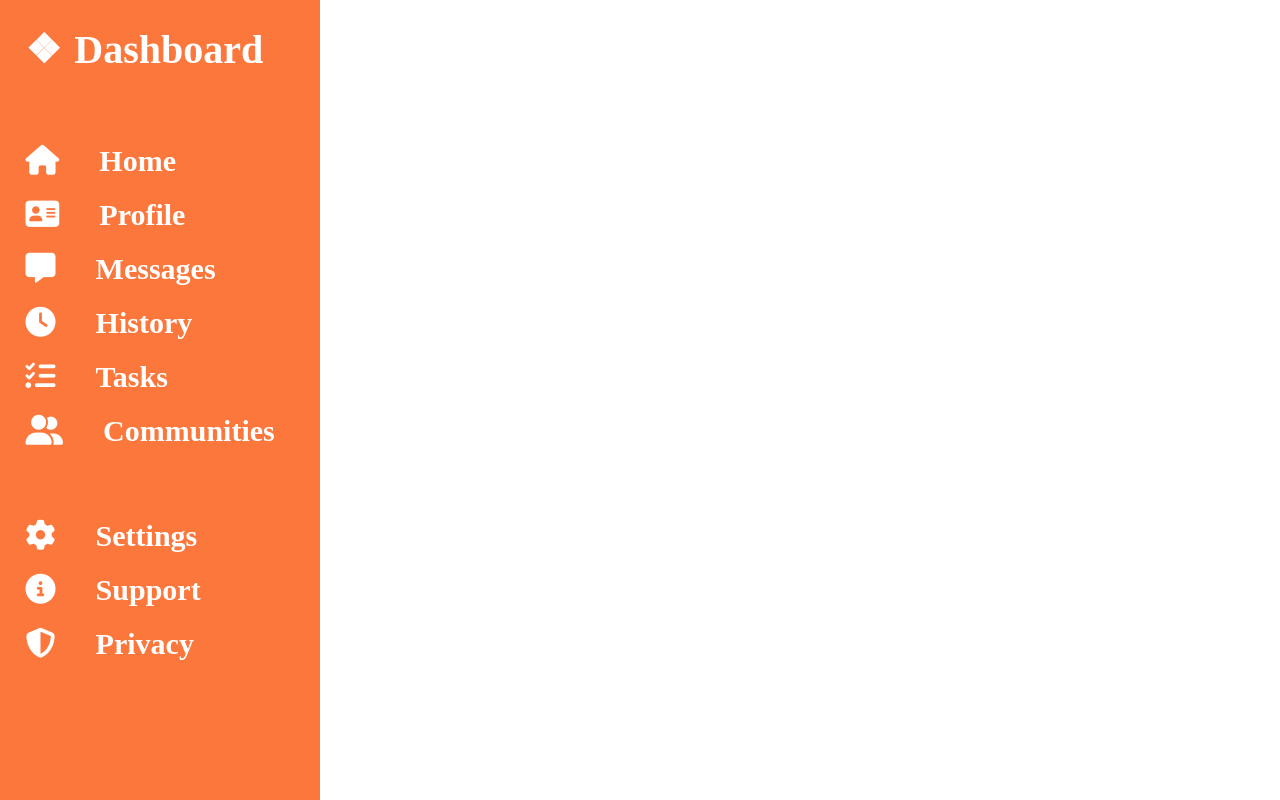
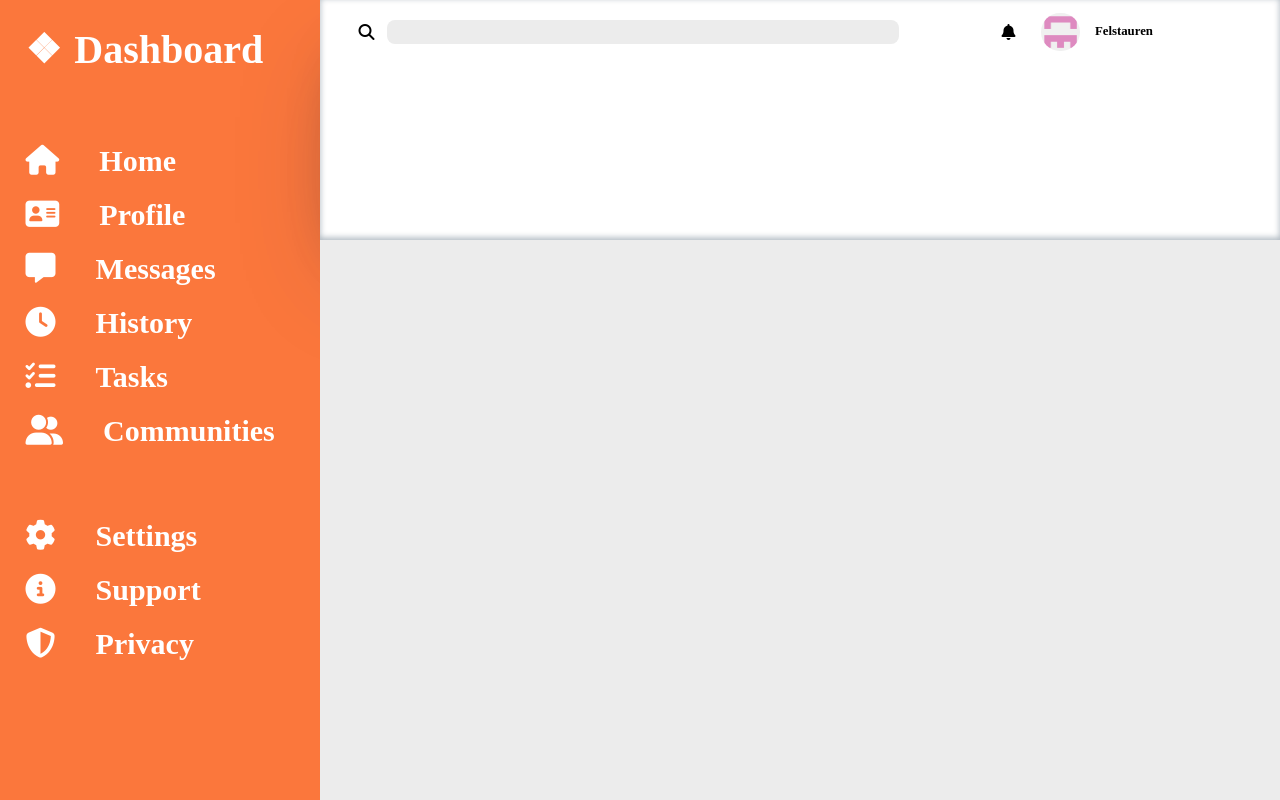
Before and after one commit to Felstauren/admin_dashboard, a plain HTML site: page index.html in a window 1280 px wide. Drawn offline with Linux system fonts and the light colour scheme.

Commit message:
searchbar

```diff
--- a/index.html
+++ b/index.html
@@ -28,7 +28,21 @@
                 </div>
             </div>
         </aside>
-        <main></main>
+        <main>
+            <div class="mini-container">
+                <div class="top">
+                    <div class="flex box-1">
+                        <i class="fa-solid fa-magnifying-glass"></i>
+                        <input type="text" name="searchbar" id="searchbar">
+                        <i class="fa-solid fa-bell"></i>
+                        <img src="./img/profil_img.png" alt="profil_Img">
+                        <p class="profile_name">Felstauren</p>
+                    </div>
+                    <div class="flex"></div>
+                </div>
+                <div class="bottom"></div>
+            </div>
+        </main>
     </div>
     <script src="https://kit.fontawesome.com/473a3859e3.js" crossorigin="anonymous"></script>
 </body>
--- a/style.css
+++ b/style.css
@@ -7,6 +7,7 @@
 .container {
     width: 100%;
     height: 100%;
+    display: flex;
 }
 
 .blue {
@@ -50,3 +51,66 @@
 .tabs>ul>li>i {
     margin-right: 40px;
 }
+
+
+
+
+
+.flex {
+    display: flex;
+}
+
+
+.top {
+    width: 75vw;
+    height: 30vh;
+    box-shadow: rgba(50, 50, 93, 0.25) 0px 50px 100px -20px, rgba(0, 0, 0, 0.3) 0px 30px 60px -30px, rgba(10, 37, 64, 0.35) 0px -2px 6px 0px inset;}
+
+
+
+.bottom {
+    background-color:rgba(236,236,236,1.00);
+    width: 75vw;
+    height: 70vh;
+}
+
+.top>.flex>img {
+    width: 3vw;
+    border-radius: 50%;
+    margin-left: 1vw;
+}
+
+
+.box-1 {
+    padding: 1vi;
+    display: flex;
+    align-items: center;
+}
+
+.box-1>input {
+    height: 3vh;
+    width: 40vw;
+    border-radius: 1vh;
+    border: none;
+    background-color:rgba(236,236,236,1.00);
+}
+
+.box-1>i:first-child {
+    margin-right: 1vw;
+    margin-left: 2vw;
+}
+
+.fa-bell{
+    margin-right: 1vw;
+    margin-left: 8vw;
+}
+
+.box-1>i, img, p:hover{
+    cursor: pointer;
+}
+
+.profile_name {
+    margin-left: 1.2vw;
+    font-size: 1vi;
+    font-weight: bold;
+}
```
Also changed, not shown: img/profil_img.png (added).
